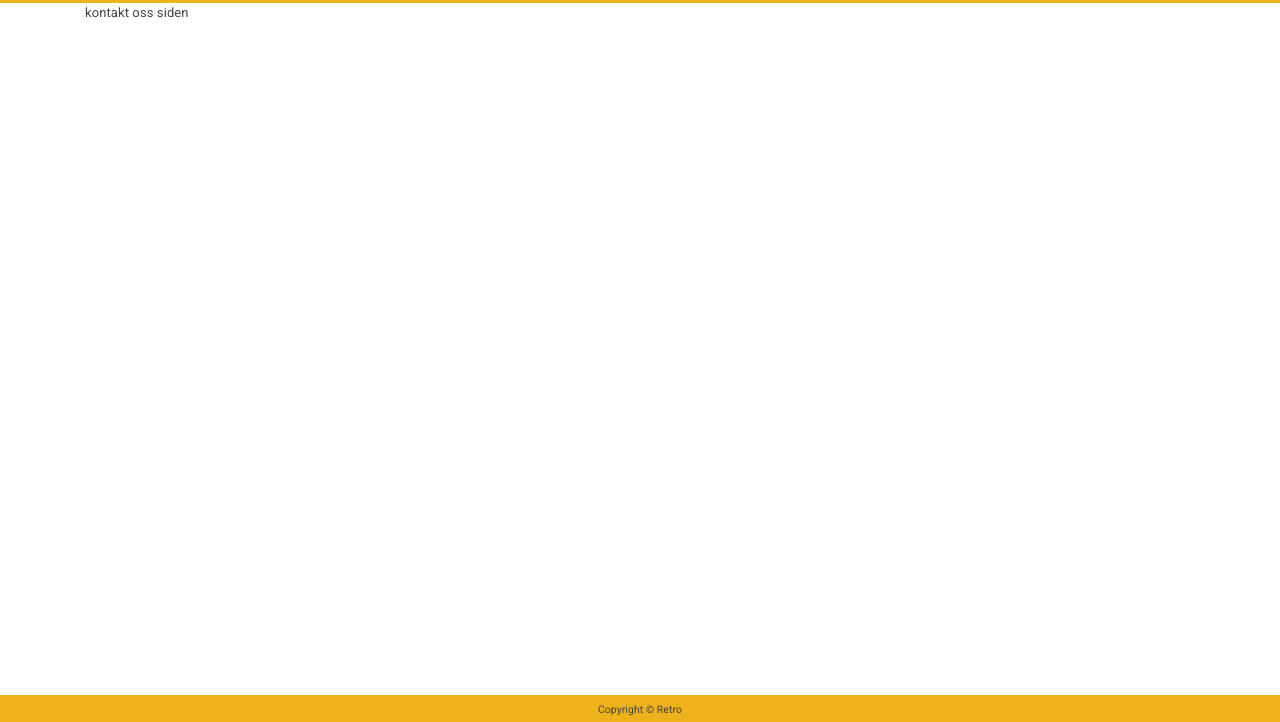
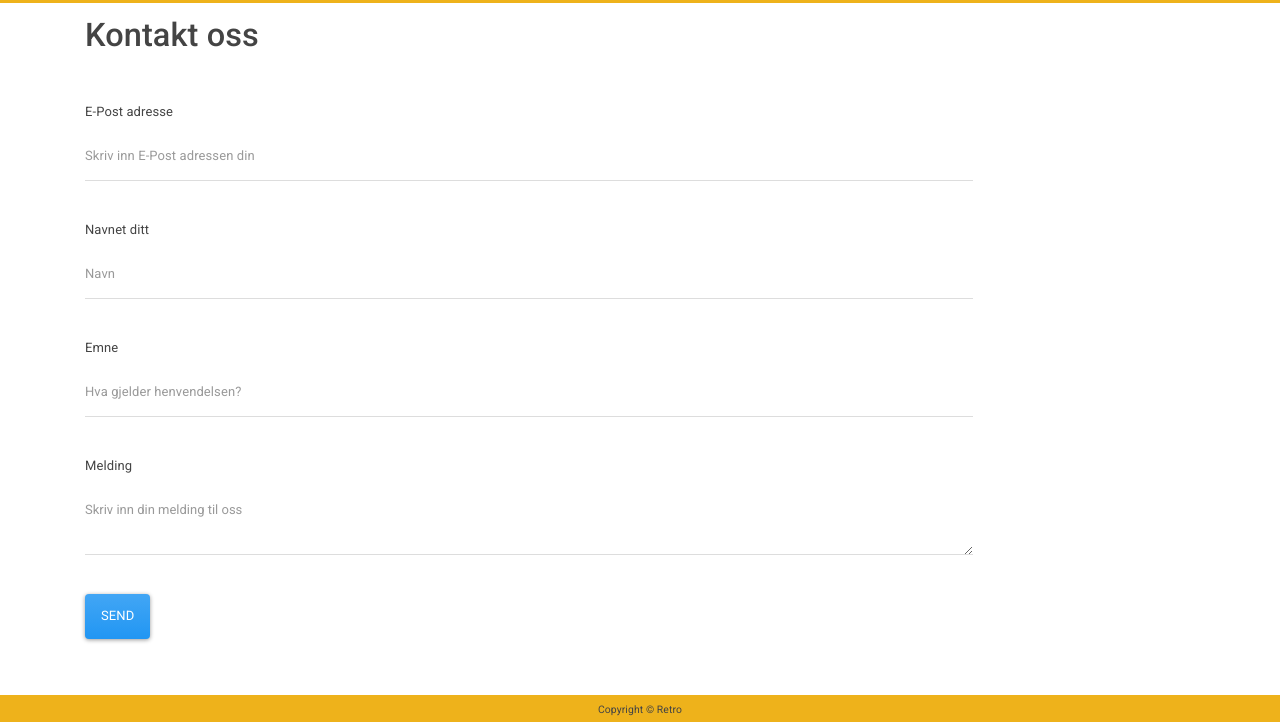
Before and after one commit to Irnis18/Projectx, a plain HTML site: page html/informasjon/kontaktOss.html in a window 1280 px wide. Shown: the part 78-800 px from the top of the page. Drawn offline with nearby package versions, Linux system fonts and the light colour scheme; files that its build step writes are made by us from their sources.

Commit message:
Kontakt oss siden (ferdig)
Opprettet assets\css\informasjon\kontaktOss.css
js\informasjon\kontaktOss.js
Skrev ferdig kontaktOss.html

```diff
--- /dev/null
+++ b/assets/css/informasjon/kontaktOss.css
@@ -0,0 +1,3 @@
+.form-control{
+  width: 80%;
+}
--- a/html/informasjon/kontaktOss.html
+++ b/html/informasjon/kontaktOss.html
@@ -11,6 +11,7 @@
   <script src="https://maxcdn.bootstrapcdn.com/bootstrap/4.0.0/js/bootstrap.min.js"></script>
   <link rel="stylesheet" href="../../assets/css/bootswatch/bootstrap.min.css" />
   <link rel="stylesheet" href="../../assets/css/informasjon/index.css" />
+  <link rel="stylesheet" href="../../assets/css/informasjon/kontaktOss.css" />
   <link rel="stylesheet" href="../../assets/css/index.css" />
 
   <title>Kontakt oss</title>
@@ -56,15 +57,36 @@
     </nav>
   </header>
   <main role="main" class="container">
-    <!-- Fjern dette når du begynner, altså <p> taggen, du skal jobbe inni denne main taggen-->
-    <p>kontakt oss siden</p>
+    <p>
+
+      <h1> Kontakt oss </h1>
+      <br>
+      <br>
+<div class="form-group">
+<form id="mailForm" method="post">
+    <label>E-Post adresse</label>
+    <input type="text" class="form-control" id="mailAdr" placeholder="Skriv inn E-Post adressen din">
+      <br><br>
+    <label>Navnet ditt</label>
+    <input type="text" class="form-control" id="mailNavn" placeholder="Navn">
+      <br><br>
+    <label>Emne</label>
+    <input type="text" class="form-control" id="mailEmne" placeholder="Hva gjelder henvendelsen?"></input>
+      <br><br>
+    <label>Melding</label>
+    <textarea type="text" class="form-control" id="mailMld" placeholder="Skriv inn din melding til oss"></textarea>
+      <br><br>
+    <input type="button" class="btn btn-primary" id="mailBtn"  value="Send"></input>
+</form>
+</div>
+
+    </p>
   </main>
   <footer class="py-1 fixed-bottom info-footer-color">
     <div class="container text-center">
       <small>Copyright &copy; Retro</small>
     </div>
   </footer>
-
+<script src="..\..\js\informasjon\kontaktOss.js"></script>
 </body>
-
 </html>
--- /dev/null
+++ b/js/informasjon/kontaktOss.js
@@ -0,0 +1,8 @@
+$(document).ready(function() {
+  $('#mailBtn').click(function() {
+      $('#mailForm').attr('action',
+                          'mailto:siljmd@stud.ntnu.no?subject=' +
+                          $('#mailEmne').val() + '&body=Avsenders E-post: ' + $('#mailAdr').val() + escape('\r\n') + 'Avsenders Navn: ' + $('#mailNavn').val() + escape('\r\n') + 'Avsenders Melding: ' + escape('\r\n') + $('#mailMld').val() + escape('\r\n'));
+      $('#mailForm').submit();
+    });
+});
```
